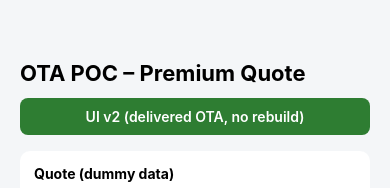
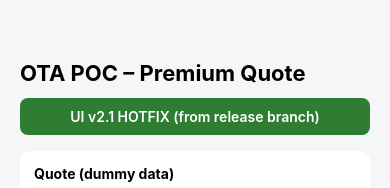
Before and after one commit to BassamBasamad-Repo/ota-ran-poc, a React Native app: screen / in a window 390 px wide. Shown: the top 188 px of the page. Built offline with nearby package versions, Linux system fonts and the light colour scheme.

Commit message:
v2.1 hotfix on release branch (runtime A)

```diff
--- a/App.tsx
+++ b/App.tsx
@@ -5,7 +5,7 @@ import { Alert, Button, Pressable, ScrollView, StyleSheet, Switch, Text, TextInp
 import { calculatePremium, Plan, RULES_VERSION } from './src/premium';
 
 // Change this label in each OTA update so the difference is visible on the phone.
-const UI_LABEL = 'UI v2 (delivered OTA, no rebuild)';
+const UI_LABEL = 'UI v2.1 HOTFIX (from release branch)';
 const ACCENT = '#2E7D32';
 
 const PLANS: Plan[] = ['Bronze', 'Silver', 'Gold'];
```
